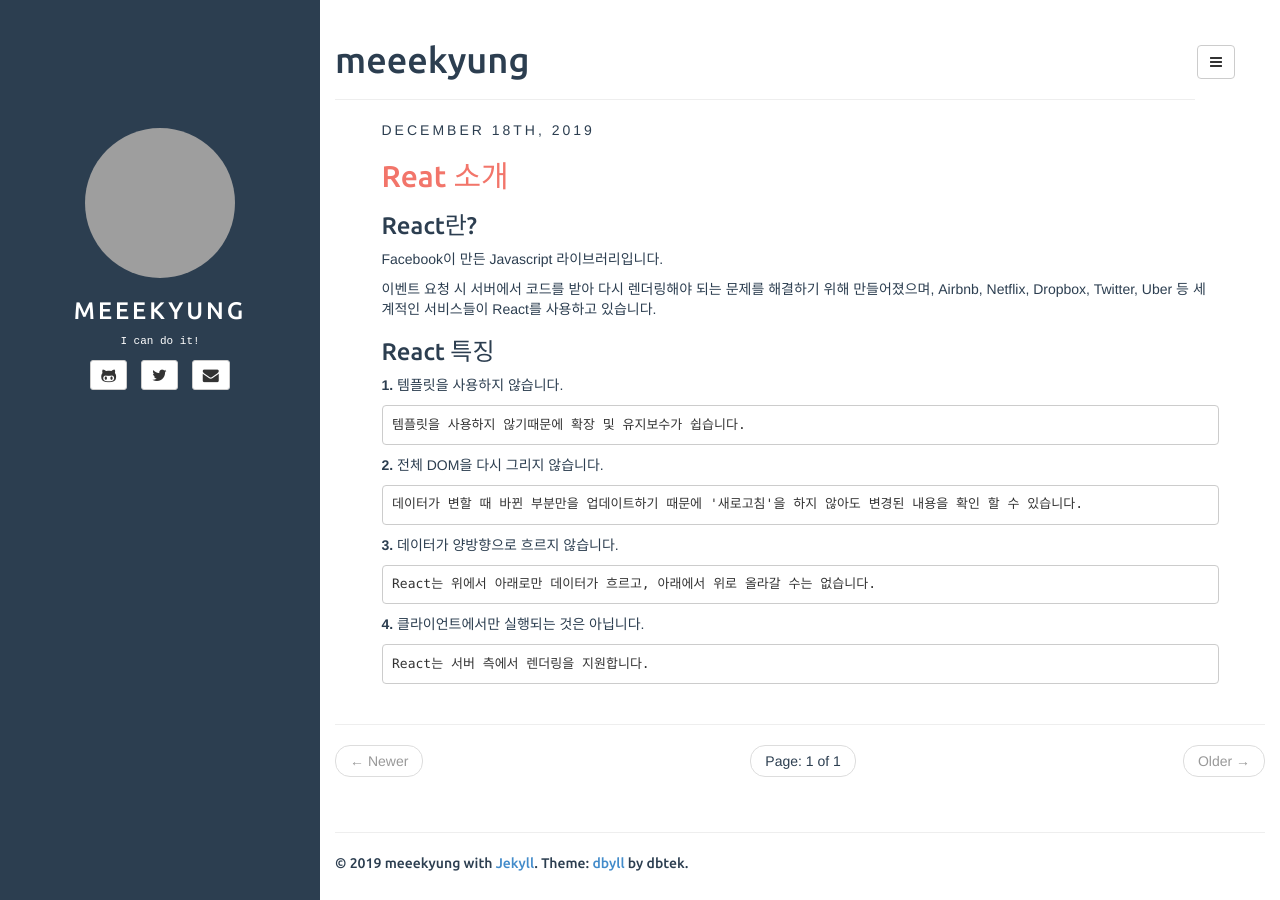
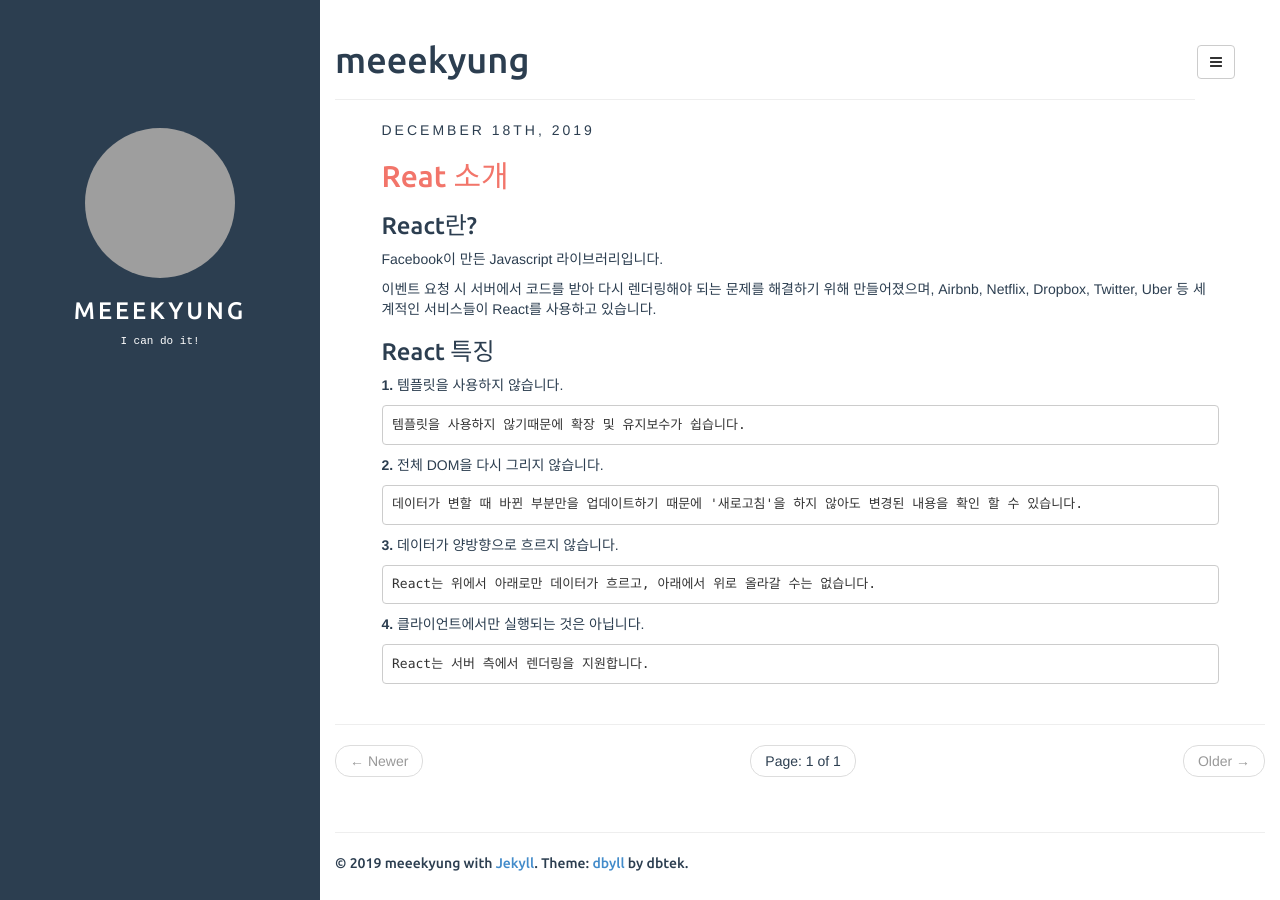
Before and after one commit to meeekyung/meeekyung.github.io, a Jekyll site: the page built from index.html, in a window 1280 px wide. Built offline with Jekyll 4.4.1, drawn with Linux system fonts in a browser that asks for light colours; the list of posts is cut into pages by our own code; grey boxes are pictures that could not be loaded.

Commit message:
Update sidebar.html

```diff
--- a/_includes/sidebar.html
+++ b/_includes/sidebar.html
@@ -14,7 +14,7 @@
 </div>
 {% endif %}
 
-<div id="contact-list" class="text-center">
+<!-- <div id="contact-list" class="text-center">
 	<ul class="list-unstyled list-inline">
 		{% if site.author.github %}
 		<li>
@@ -59,5 +59,5 @@
 			</a>
 		</li>
 	</ul>
-</div>
+</div> -->
 <!-- sidebar.html end -->
```
